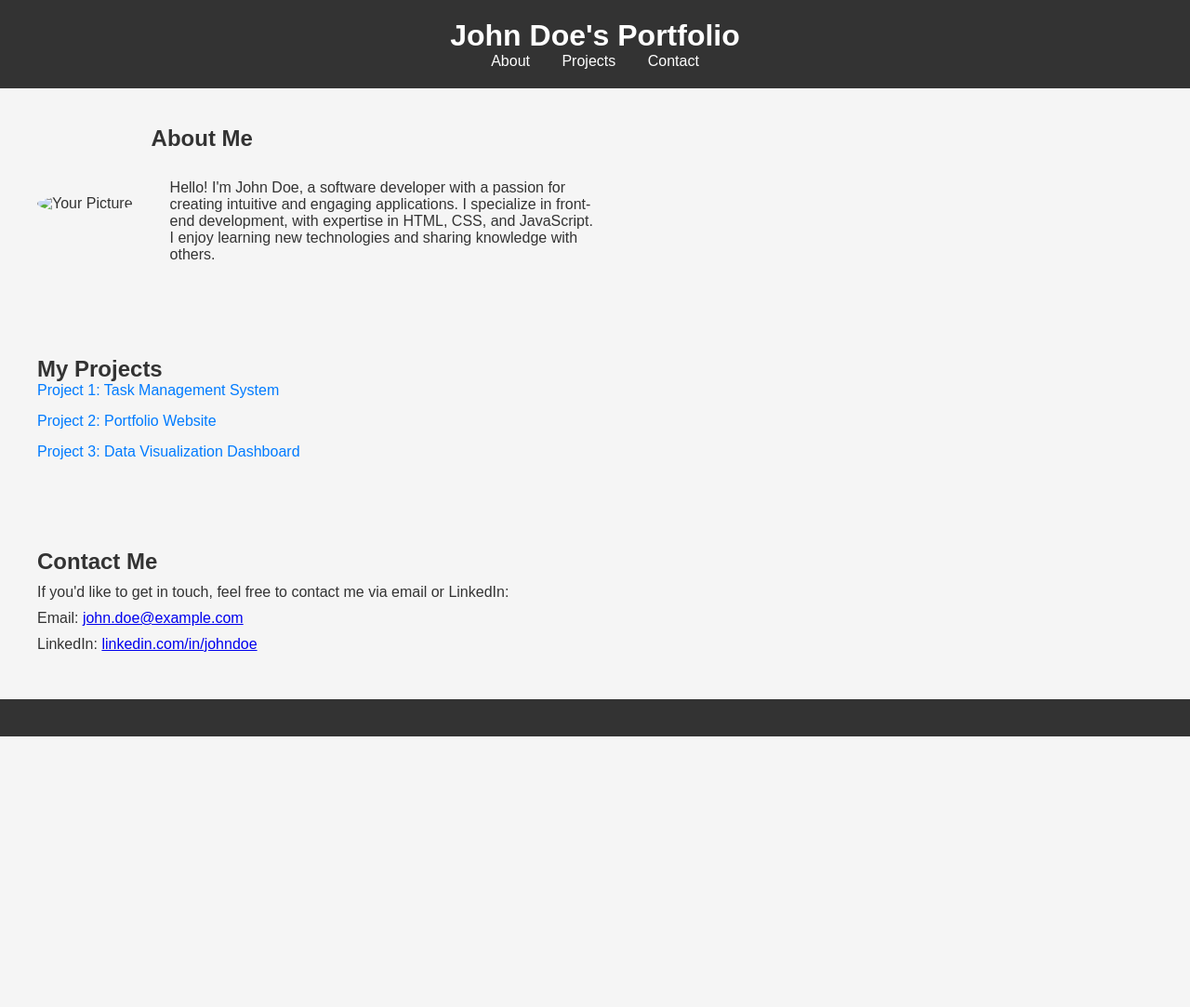
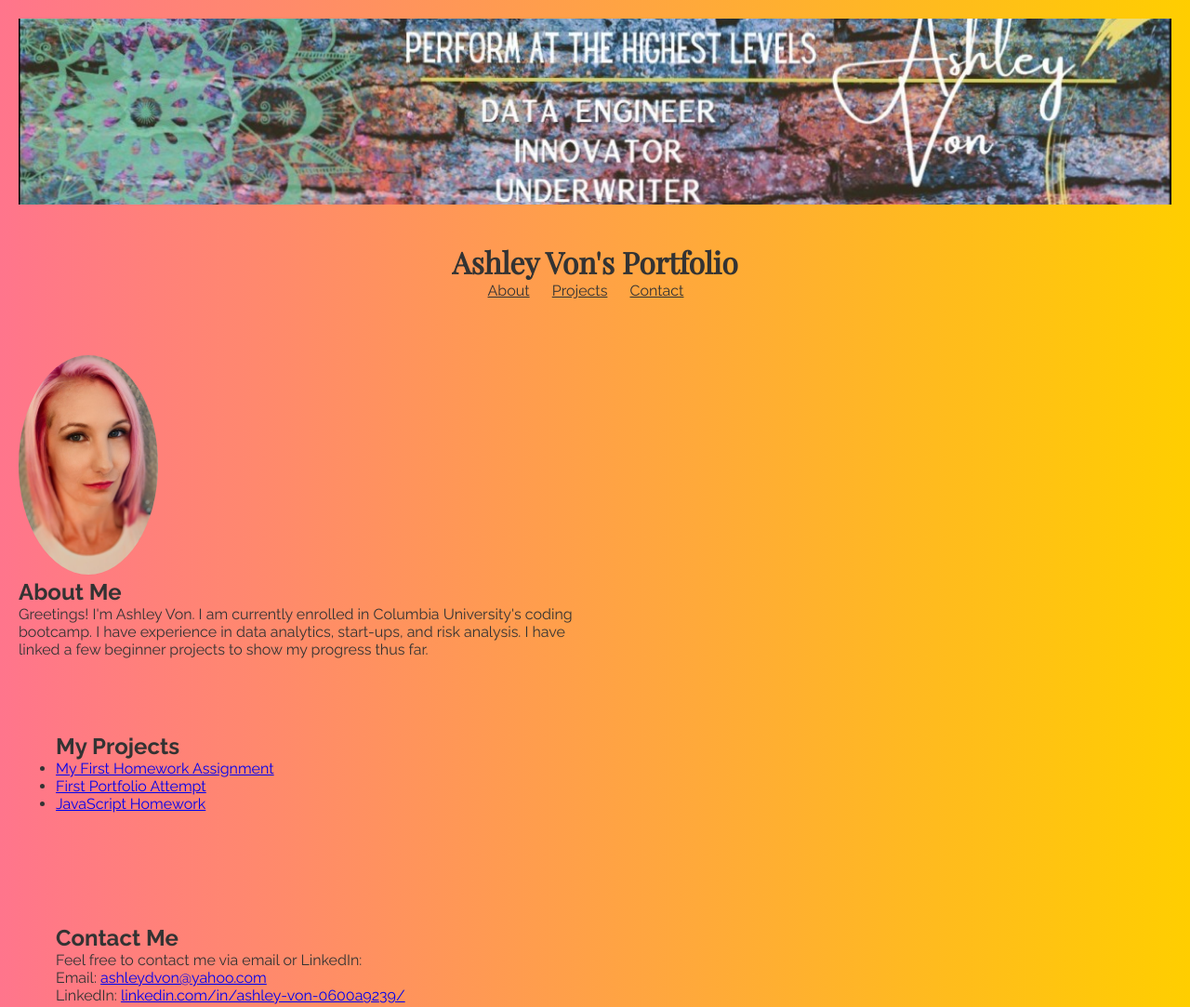
Before and after one commit to AshleydVon/Portfolio2, a plain HTML site: page index.html in a window 1280 px wide. Shown: the top 1083 px of the page at 93% size. Before the commit the page ends 800 px from the top, so only its background shows below. Drawn offline with nearby package versions, Linux system fonts and the light colour scheme.

Commit message:
gradient colors, margin spacing, and starting comments.

```diff
--- a/index.html
+++ b/index.html
@@ -2,46 +2,58 @@
 <html lang="en">
 <head>
     <meta charset="UTF-8">
-    <title>Stylish Portfolio</title>
+    <title>Ashley Von's Portfolio</title>
+    <link href="https://fonts.googleapis.com/css2?family=Raleway:wght@400;700&family=Playfair+Display&display=swap" rel="stylesheet"> <!-- Linking Google Fonts -->
     <link rel="stylesheet" type="text/css" href="style.css">
     <meta name="viewport" content="width=device-width, initial-scale=1.0">
 </head>
-<body>
-    <header>
-        <h1>John Doe's Portfolio</h1>
+<body style="margin: 20px;"> <!-- Global margin for spacing -->
+
+    <!-- Header with only background image -->
+    <header class="header-background" style="margin-bottom: 20px;"></header> <!-- Add spacing below header -->
+
+    <!-- Text and navigation below the header -->
+    <div class="header-content" style="margin-bottom: 40px;"> <!-- Increased spacing below header content -->
+        <h1 class="header-title">Ashley Von's Portfolio</h1> <!-- Header title with stylish font -->
         <nav>
             <ul>
-                <li><a href="#about">About</a></li>
-                <li><a href="#projects">Projects</a></li>
-                <li><a href="#contact">Contact</a></li>
+                <li><a href="#about">About</a></li> <!-- List item without bullets -->
+                <li><a href="#projects">Projects</a></li> <!-- List item without bullets -->
+                <li><a href="#contact">Contact</a></li> <!-- List item without bullets -->
             </ul>
         </nav>
-    </header>
+    </div>
 
-    <section id="about" class="about-section">
+
+    <section id="about" class="flex-container" style="margin-bottom: 40px;"> <!-- Spacing after about section -->
         <div class="photo-container">
-            <img src="your-photo.jpg" alt="Your Picture" />
+            <img src="/assets/IMG_2819.JPG" alt="Your Picture" />
         </div>
         <div class="info-container">
             <h2>About Me</h2>
-            <p>Hello! I'm John Doe, a software developer with a passion for creating intuitive and engaging applications. I specialize in front-end development, with expertise in HTML, CSS, and JavaScript. I enjoy learning new technologies and sharing knowledge with others.</p>
+            <p>Greetings! I'm Ashley Von. I am currently enrolled in Columbia University's coding bootcamp. I have experience in data analytics, start-ups, and risk analysis. I have linked a few beginner projects to show my progress thus far.</p>
         </div>
     </section>
 
-    <section id="projects" class="project-section">
+    <section id="projects" class="projects-section" style="margin-bottom: 40px;"> <!-- Spacing after projects section -->
         <h2>My Projects</h2>
         <ul>
-            <li><a href="https://github.com/johndoe/project1" target="_blank">Project 1: Task Management System</a></li>
-            <li><a href="https://github.com/johndoe/project2" target="_blank">Project 2: Portfolio Website</a></li>
-            <li><a href="https://github.com/johndoe/project3" target="_blank">Project 3: Data Visualization Dashboard</a></li>
+            <li><a href="https://github.com/AshleydVon/Homework1" target="_blank">My First Homework Assignment</a></li>
+            <li><a href="https://github.com/AshleydVon/AshleydVon-Portfolio" target="_blank">First Portfolio Attempt</a></li>
+            <li><a href="https://github.com/AshleydVon/Module-3" target="_blank">JavaScript Homework</a></li>
         </ul>
     </section>
 
-    <section id="contact" class="contact-section">
+    <section id="contact" class="contact-section" style="margin-bottom: 40px;"> <!-- Spacing after contact section -->
         <h2>Contact Me</h2>
-        <p>If you'd like to get in touch, feel free to contact me via email or LinkedIn:</p>
-        <p>Email: <a href="mailto:john.doe@example.com">john.doe@example.com</a></p>
-        <p>LinkedIn: <a href="https://www.linkedin.com/in/johndoe" target="_blank">linkedin.com/in/johndoe</a></p>
+        <p>Feel free to contact me via email or LinkedIn:</p>
+        <p>Email: <a href="mailto:ashleydvon@yahoo.com">ashleydvon@yahoo.com</a></p>
+        <p>LinkedIn: <a href="https://www.linkedin.com/in/ashley-von-0600a9239/" target="_blank">linkedin.com/in/ashley-von-0600a9239/</a></p>
     </section>
 
-    <footer class="footer">
+    <!-- Footer -->
+    <footer style="margin-top: 40px;"> <!-- Increased spacing above the footer -->
+        <p>&copy; 2024 ADV. All rights reserved.</p>
+    </footer>
+
+</body>
--- a/style.css
+++ b/style.css
@@ -5,110 +5,138 @@
     box-sizing: border-box;
 }
 
-/* General body styling */
+/* Gradient background for the body from pink to gold */
 body {
-    font-family: 'Arial', sans-serif;
-    background-color: #f5f5f5;
-    color: #333;
+    background: linear-gradient(to right, #ff758c, #ffce00); /* Gradient from pink to gold */
+    font-family: 'Raleway', sans-serif; /* Modern, stylish font for body content */
+    color: #333; /* Default text color */
 }
 
-/* Header styling */
-header {
-    background-color: #333;
-    color: white;
-    padding: 20px;
+/* Header with background image only */
+.header-background {
+    background: url('/assets/backgroundimg.jpeg') no-repeat center center; /* Background image covering the entire header */
+    background-size: cover; /* Ensures the image covers the entire header */
+    height: 200px; /* Height of the header */
+}
+
+/* Content container for text and navigation below the header */
+/* Navigation List Styles */
+nav ul {
+    list-style-type: none; /* Remove bullet points from unordered lists */
+    padding-left: 0; /* Remove left padding */
+    margin: 0; /* Remove default margin */
+  }
+
+  nav ul li {
+    display: inline-block; /* Make list items appear horizontally */
+    margin-right: 20px; /* Space between list items */
+  }
+
+.header-content {
+    text-align: center; /* Centers the content */
+    padding: 20px; /* Padding for spacing */
+}
+
+.header-title {
+    font-family: 'Playfair Display', serif; /* Stylish font for the header title */
+    font-size: 2em; /* Larger font size for emphasis */
+}
+
+nav {
     text-align: center;
 }
 
 nav ul {
-    list-style-type: none;
-    padding: 0;
+    list-style-type: none.
+    padding: 0.
 }
 
 nav ul li {
-    display: inline-block;
+    display: inline-block.
     margin: 0 15px; /* Spacing between nav links */
 }
 
 nav ul li a {
-    color: white;
-    text-decoration: none;
+    color: #333; /* Text color for nav links */
+    text-decoration: none.
+    padding: 10px; /* Adds padding for hover effect */
 }
 
 nav ul li a:hover {
-    text-decoration: underline;
+    text-shadow: 2px 2px 5px black; /* Adds black shadow on hover */
+    border-radius: 5px; /* Subtle rounded corners */
 }
 
-/* About section */
-.about-section {
-    padding: 40px; /* Spacing around the section */
-    display: flex;
-    align-items: center;
-    justify-content: flex-start;
+/* About Section */
+.flex-container {
+    display: flex.
+    align-items: center.
+    padding: 40px.
 }
 
 .photo-container {
-    margin-right: 20px; /* Space between the photo and the text */
+    margin-right: 20px; /* Space between photo and text */
 }
 
 .photo-container img {
     max-width: 150px; /* Fixed size for the photo */
-    border-radius: 50%; /* Circular photo */
+    border-radius: 50%; /* Circular shape */
 }
 
 .info-container {
-    text-align: left;
-    max-width: 500px; /* Keeps the text from stretching too wide */
+    max-width: 600px; /* Keeps the text from stretching too wide */
+    text-align: left; /* Aligns text towards the photo */
 }
 
 .info-container h2 {
-    margin-bottom: 10px;
+    color: #333.
 }
 
-.info-container p {
-    margin: 0;
-    padding: 20px;
+info-container p {
+    padding: 20px; /* Internal padding */
 }
 
-/* Projects section */
-.project-section {
+/* Projects Section */
+.projects-section {
     padding: 40px; /* Spacing around the section */
 }
 
-.project-section ul {
-    list-style-type: none;
+.projects-section ul {
+    list-style-type: none.
+    padding: 0.
 }
 
-.project-section li {
+projects-section li {
     margin-bottom: 15px; /* Spacing between project links */
 }
 
-.project-section li a {
-    color: #007BFF;
-    text-decoration: none;
+projects-section li a {
+    color: #333; /* Text color for project links */
+    text-decoration: none.
 }
 
-.project-section li a:hover {
-    text-decoration: underline;
+projects-section li a:hover {
+    text-shadow: 2px 2px 5px black; /* Adds black shadow on hover */
+    border-radius: 5px; /* Adds subtle rounded corners */
 }
 
-/* Contact section */
+/* Contact Section */
 .contact-section {
     padding: 40px; /* Spacing around the section */
 }
 
 .contact-section h2 {
-    color: #333;
+    color: #333; /* Consistent text color */
 }
 
-.contact-section p {
-    margin: 10px 0;
+contact-section p {
+    padding: 10px; /* Adds internal padding */
 }
 
-/* Footer styling */
-.footer {
-    background-color: #333;
-    color: white;
-    padding: 20px;
-    text-align: center;
+/* Footer */
+footer {
+    background-color: #333.
+    color: white.
+    padding: 20px; /* Provides space in the footer */
+    text-align: center.
 }
```
Also changed, not shown: assets/IMG_2819.JPG (added), assets/backgroundimg.jpeg (added).
